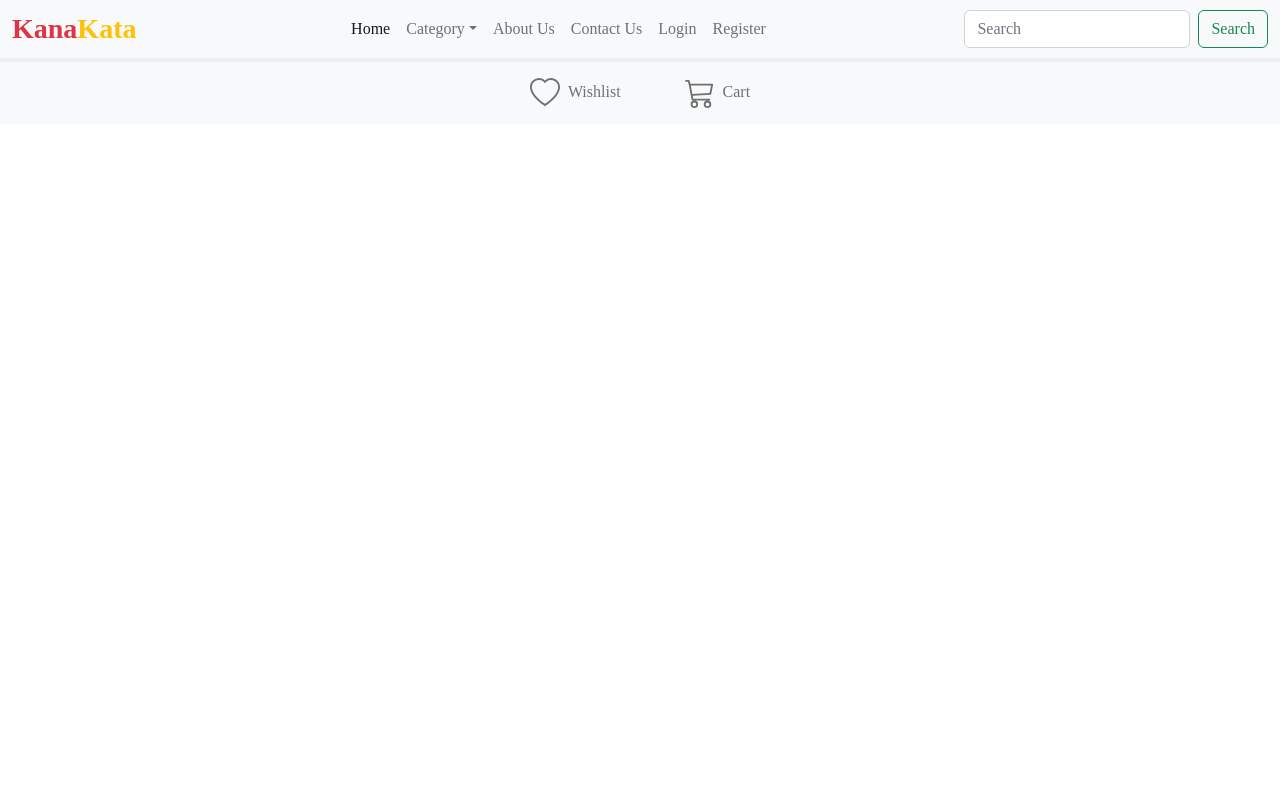
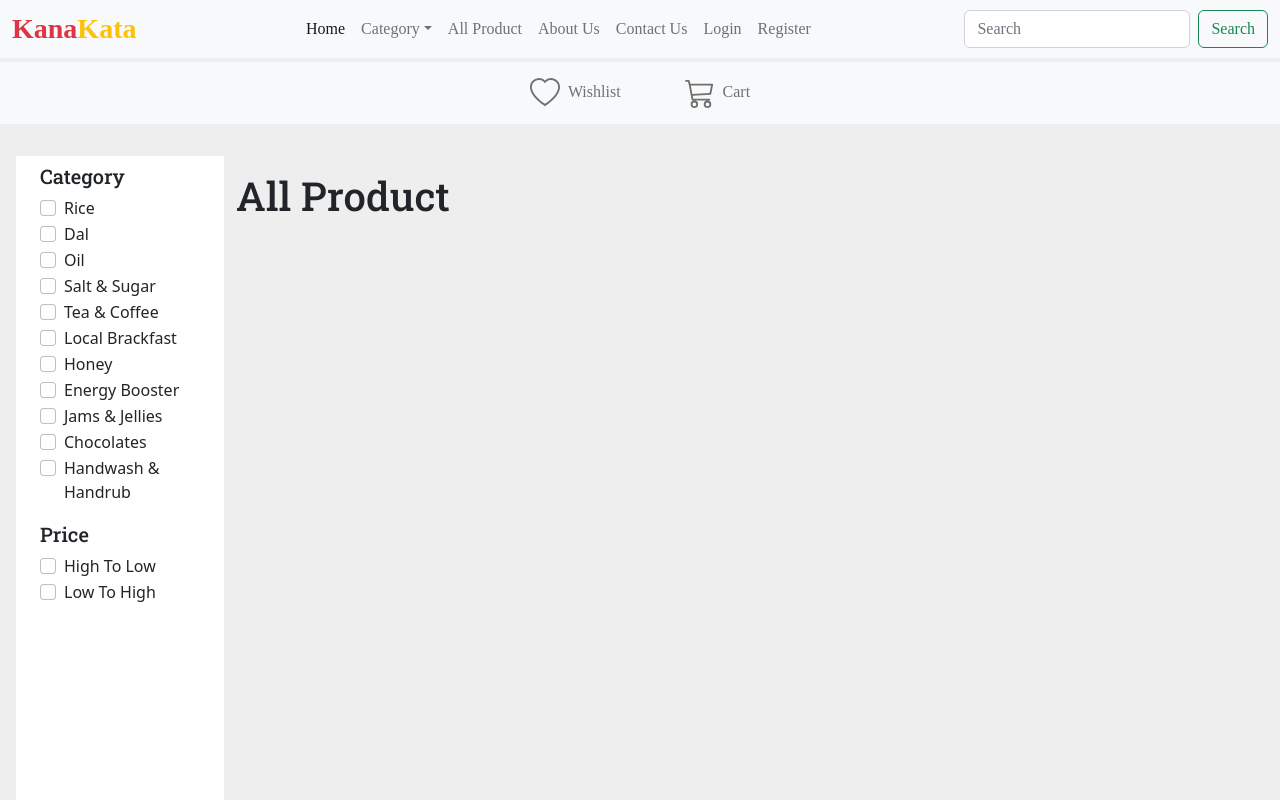
Before and after one commit to naimulislamshakil/Inventory_management_website, a React (Create React App) app in the folder front-end/: page /all_product in a window 1280 px wide. Shown: the top 800 px of the page. Built offline with nearby package versions, Linux system fonts and the light colour scheme; a web font is replaced by a local one.

Commit message:
add check box

```diff
--- /dev/null
+++ b/front-end/src/AllProduct/AllProduct.tsx
@@ -0,0 +1,216 @@
+import React from 'react';
+import { Link } from 'react-router-dom';
+
+const AllProduct = () => {
+	const navbar = (
+		<>
+			<h5 className="text-dark">Category</h5>
+			<div className="form-check">
+				<input
+					className="form-check-input"
+					type="checkbox"
+					value=""
+					id="flexCheckDefault"
+				/>
+				<label
+					className="form-check-label text-dark"
+					htmlFor="flexCheckDefault"
+				>
+					Rice
+				</label>
+			</div>
+			<div className="form-check">
+				<input
+					className="form-check-input"
+					type="checkbox"
+					value=""
+					id="flexCheckDefault"
+				/>
+				<label
+					className="form-check-label text-dark"
+					htmlFor="flexCheckDefault"
+				>
+					Dal
+				</label>
+			</div>
+			<div className="form-check">
+				<input
+					className="form-check-input"
+					type="checkbox"
+					value=""
+					id="flexCheckDefault"
+				/>
+				<label
+					className="form-check-label text-dark"
+					htmlFor="flexCheckDefault"
+				>
+					Oil
+				</label>
+			</div>
+			<div className="form-check">
+				<input
+					className="form-check-input"
+					type="checkbox"
+					value=""
+					id="flexCheckDefault"
+				/>
+				<label
+					className="form-check-label text-dark"
+					htmlFor="flexCheckDefault"
+				>
+					Salt & Sugar
+				</label>
+			</div>
+			<div className="form-check">
+				<input
+					className="form-check-input"
+					type="checkbox"
+					value=""
+					id="flexCheckDefault"
+				/>
+				<label
+					className="form-check-label text-dark"
+					htmlFor="flexCheckDefault"
+				>
+					Tea & Coffee
+				</label>
+			</div>
+			<div className="form-check">
+				<input
+					className="form-check-input"
+					type="checkbox"
+					value=""
+					id="flexCheckDefault"
+				/>
+				<label
+					className="form-check-label text-dark"
+					htmlFor="flexCheckDefault"
+				>
+					Local Brackfast
+				</label>
+			</div>
+			<div className="form-check">
+				<input
+					className="form-check-input"
+					type="checkbox"
+					value=""
+					id="flexCheckDefault"
+				/>
+				<label
+					className="form-check-label text-dark"
+					htmlFor="flexCheckDefault"
+				>
+					Honey
+				</label>
+			</div>
+			<div className="form-check">
+				<input
+					className="form-check-input"
+					type="checkbox"
+					value=""
+					id="flexCheckDefault"
+				/>
+				<label
+					className="form-check-label text-dark"
+					htmlFor="flexCheckDefault"
+				>
+					Energy Booster
+				</label>
+			</div>
+			<div className="form-check">
+				<input
+					className="form-check-input"
+					type="checkbox"
+					value=""
+					id="flexCheckDefault"
+				/>
+				<label
+					className="form-check-label text-dark"
+					htmlFor="flexCheckDefault"
+				>
+					Jams & Jellies
+				</label>
+			</div>
+			<div className="form-check">
+				<input
+					className="form-check-input"
+					type="checkbox"
+					value=""
+					id="flexCheckDefault"
+				/>
+				<label
+					className="form-check-label text-dark"
+					htmlFor="flexCheckDefault"
+				>
+					Chocolates
+				</label>
+			</div>
+			<div className="form-check">
+				<input
+					className="form-check-input"
+					type="checkbox"
+					value=""
+					id="flexCheckDefault"
+				/>
+				<label
+					className="form-check-label text-dark"
+					htmlFor="flexCheckDefault"
+				>
+					Handwash & Handrub
+				</label>
+			</div>
+			<h5 className="text-dark mt-3">Price</h5>
+			<div className="form-check">
+				<input
+					className="form-check-input"
+					type="checkbox"
+					value=""
+					id="flexCheckDefault"
+				/>
+				<label
+					className="form-check-label text-dark"
+					htmlFor="flexCheckDefault"
+				>
+					High To Low
+				</label>
+			</div>
+			<div className="form-check">
+				<input
+					className="form-check-input"
+					type="checkbox"
+					value=""
+					id="flexCheckDefault"
+				/>
+				<label
+					className="form-check-label text-dark"
+					htmlFor="flexCheckDefault"
+				>
+					Low To High
+				</label>
+			</div>
+		</>
+	);
+	return (
+		<section className="container-fluid mt-3">
+			<div>
+				<div className="row flex-nowrap p-3">
+					<div className="col-auto col-md-3 col-xl-2 px-sm-2 px-0 bg-white">
+						<div className="d-flex flex-column align-items-center align-items-sm-start px-3 pt-2 text-white min-vh-100">
+							<ul
+								className="nav nav-pills flex-column mb-sm-auto mb-0 align-items-center align-items-sm-start justify-content-center"
+								id="menu"
+							>
+								{navbar}
+							</ul>
+						</div>
+					</div>
+					<div className="col py-3 content-bg">
+						<h1>All Product</h1>
+					</div>
+				</div>
+			</div>
+		</section>
+	);
+};
+
+export default AllProduct;
--- a/front-end/src/App.tsx
+++ b/front-end/src/App.tsx
@@ -6,6 +6,7 @@ import SecondNavbar from './Component/Navbar/SecondNavbar';
 import './sass/App/App.css';
 import { ToastContainer } from 'react-toastify';
 import 'react-toastify/dist/ReactToastify.css';
+import AllProduct from './AllProduct/AllProduct';
 
 function App() {
 	return (
@@ -14,6 +15,7 @@ function App() {
 			<SecondNavbar />
 			<Routes>
 				<Route path="/" element={<Home />}></Route>
+				<Route path="/all_product" element={<AllProduct />}></Route>
 			</Routes>
 			<ToastContainer />
 		</div>
--- a/front-end/src/Component/Home/Popular.tsx
+++ b/front-end/src/Component/Home/Popular.tsx
@@ -6,7 +6,7 @@ interface Porps {
 }
 
 const Popular = ({ product }: Porps) => {
-	const { imageUrls, name, description, price, status, _id } = product;
+	const { imageUrls, name, description, price, status, _id, unit } = product;
 
 	return (
 		<div
@@ -23,7 +23,9 @@ const Popular = ({ product }: Porps) => {
 						<h6 className="text-danger">{status}</h6>
 					)}
 					<p>Price: ${price}</p>
+					<p>1 {unit}</p>
 				</div>
+
 				<h5 className="card-title">{name}</h5>
 				<p className="card-text">{description.slice(0, 250)}</p>
 			</div>
--- a/front-end/src/Component/Navbar/Navbar.tsx
+++ b/front-end/src/Component/Navbar/Navbar.tsx
@@ -101,6 +101,11 @@ const Navbar = () => {
 							<ul className="dropdown-menu">{dropdown}</ul>
 						</li>
 						<li className="nav-item">
+							<Link className="nav-link" aria-current="page" to="/all_product">
+								All Product
+							</Link>
+						</li>
+						<li className="nav-item">
 							<Link className="nav-link" aria-current="page" to="/">
 								About Us
 							</Link>
```
